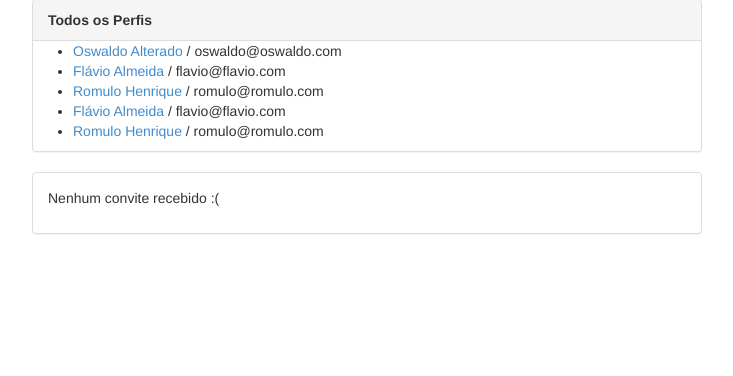
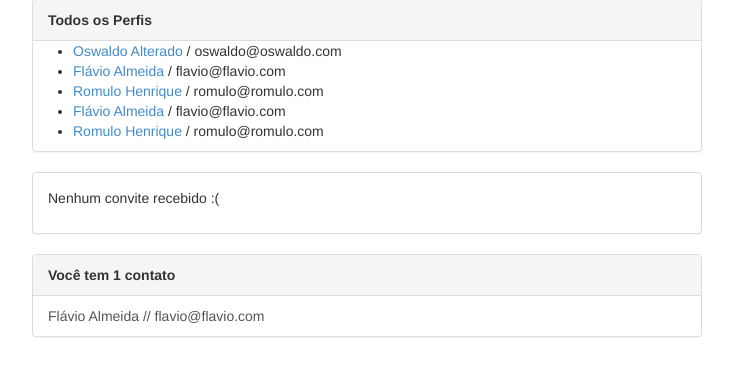
Before and after one commit to dsojunior/ConnectedIn, a Django app: page / in a window 1280 px wide. Shown: the part 121-497 px from the top of the page, without its empty margins (273-1006 px from the left). Run offline with Django 3.2, Linux system fonts and the light colour scheme; data comes from the database, SQL or seed files in the repository; both versions use the stored data as it was after the commit.

Commit message:
Aula 09 - Aceitando convites e exibindo nossos contatos

```diff
--- a/perfis/models.py
+++ b/perfis/models.py
@@ -8,9 +8,16 @@ class Perfil(models.Model):
     telefone = models.CharField(max_length=15, null=False)
     nome_empresa = models.CharField(max_length=255, null=False)
 
+    contatos = models.ManyToManyField('self')
+
     def convidar(self, perfil_convidado):
         Convite(solicitante=self, convidado=perfil_convidado).save()
 
 class Convite(models.Model):
     solicitante = models.ForeignKey(Perfil, related_name='convites_feitos')
     convidado = models.ForeignKey(Perfil, related_name='convites_recebidos')
+
+    def aceitar(self):
+        self.convidado.contatos.add(self.solicitante)
+        self.solicitante.contatos.add(self.convidado)
+        self.delete()
--- a/perfis/templates/index.html
+++ b/perfis/templates/index.html
@@ -3,18 +3,16 @@
 {% extends "base.html" %}
 
 {% block body %}
-
 <div class="col-lg-12">
     <div class="panel panel-default">
         <div class="panel-heading">
             <strong>Todos os Perfis</strong>
         </div>
-
         {% if perfis %}
           <ul>
               {% for perfil in perfis %}
                   <li>
-				<a href="{% url 'exibir' perfil.id %}">{{ perfil.nome }}</a> / {{ perfil.email }}
+                    <a href="{% url 'exibir' perfil.id%}">{{ perfil.nome }}</a> / {{ perfil.email }}
                   </li>
               {% endfor %}
           </ul>
@@ -33,7 +31,7 @@
                   {% for convite in perfil_logado.convites_recebidos.all %}
                       <li class="list-group-item">
                               {{ convite.solicitante.nome }}
-								<a href="#" class="pull-right">aceitar</a>
+                              <a href="{% url 'aceitar' convite.id %}" class="pull-right">aceitar</a>
                       </li>
                   {% endfor %}
               </ul>
@@ -45,5 +43,24 @@
         {% endwith %}
     </div>
 
+    <div class="panel panel-default">
+    {% with total_de_contatos=perfil_logado.contatos.count %}
+        {% if total_de_contatos %}
+            <div class="panel-heading">
+                    <strong>Você tem {{total_de_contatos}} contato{{ total_de_contatos|pluralize }}</strong>
+            </div>
+            <ul class="list-group">
+                {% for contato in perfil_logado.contatos.all %}
+                    <a href="{% url 'exibir' contato.id %}" class="list-group-item">{{ contato.nome }} // {{ contato.email }}</a>
+                {% endfor %}
+            </ul>
+        {% else %}
+            <div class="panel-body">
+                <p>Você não possui contatos no momento :(</p>
+            </div>
+        {% endif %}
+    {% endwith %}
+  </div>
+
 </div>
 {% endblock %}
--- a/perfis/templates/perfil.html
+++ b/perfis/templates/perfil.html
@@ -12,7 +12,11 @@
             <abbr title="Telefone">Tel:</abbr> {{perfil.telefone}}<br>
             <a href="mailto:{{perfil.email}}">{{perfil.email}}</a>
         </address>
-        <a href="{% url 'convidar' perfil.id %}">convidar</a>
+        {% if ja_eh_contato %}
+            <div class="well well-sm">Vocês estão conectados!</div>
+        {% else %}
+            <a href="{% url 'convidar' perfil.id %}" class="btn btn-success" role="button">convidar</a>
+        {% endif %}
     </div>
 </div>
 {% endblock %}
--- a/perfis/urls.py
+++ b/perfis/urls.py
@@ -7,4 +7,5 @@ urlpatterns = patterns('',
     url(r'^$', views.index, name='index'),
     url(r'^perfis/(?P<perfil_id>\d+)$', views.exibir, name='exibir'),
     url(r'^perfis/(?P<perfil_id>\d+)/convidar$', views.convidar, name='convidar'),
+    url(r'^convite/(?P<convite_id>\d+)/aceitar$', views.aceitar, name='aceitar')
 )
--- a/perfis/views.py
+++ b/perfis/views.py
@@ -1,6 +1,6 @@
 from django.shortcuts import render
 from django.http import HttpResponse
-from perfis.models import Perfil
+from perfis.models import Perfil, Convite
 
 # importando redirect
 from django.shortcuts import redirect
@@ -10,7 +10,10 @@ def index(request):
 
 def exibir(request, perfil_id):
 	perfil = Perfil.objects.get(id=perfil_id)
-	return render(request, 'perfil.html', {'perfil' : perfil, 'perfil_logado' : get_perfil_logado(request)})
+	perfil_logado = get_perfil_logado(request)
+	ja_eh_contato = perfil in perfil_logado.contatos.all()
+	return render(request, 'perfil.html', {'perfil' : perfil, 'perfil_logado' : get_perfil_logado(request), 'ja_eh_contato' : ja_eh_contato})
+
 
 def convidar(request, perfil_id):
 	perfil_a_convidar = Perfil.objects.get(id=perfil_id)
@@ -22,3 +25,8 @@ def convidar(request, perfil_id):
 
 def get_perfil_logado(request):
 	return Perfil.objects.get(id=1)
+
+def aceitar(request, convite_id):
+	convite = Convite.objects.get(id=convite_id)
+	convite.aceitar()
+	return redirect('index')
```
Also changed, not shown: db.sqlite3, perfis/migrations/0003_perfil_contatos.py (added), 4 other files. Lines whose indentation alone changed are shown as unchanged.
